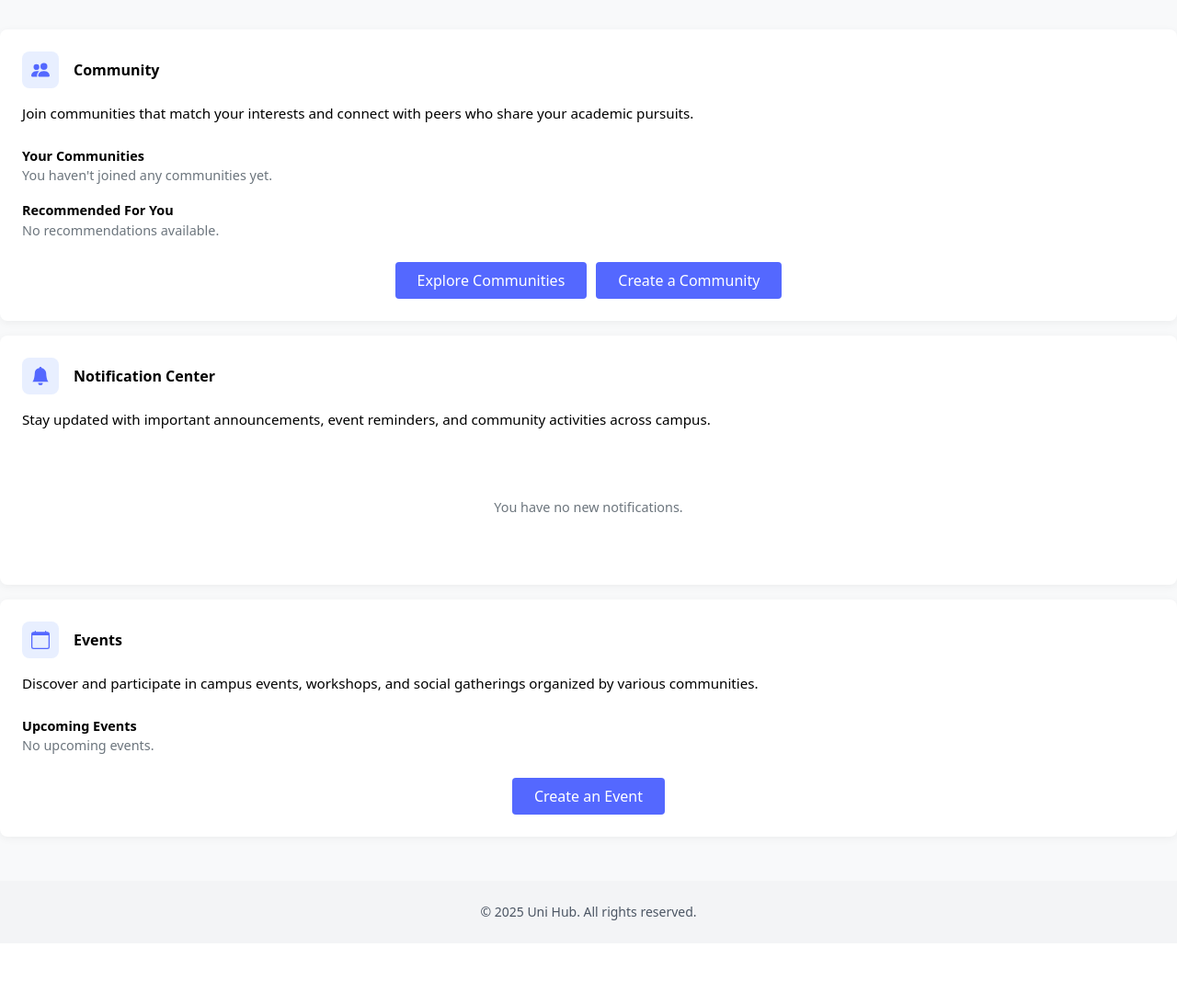
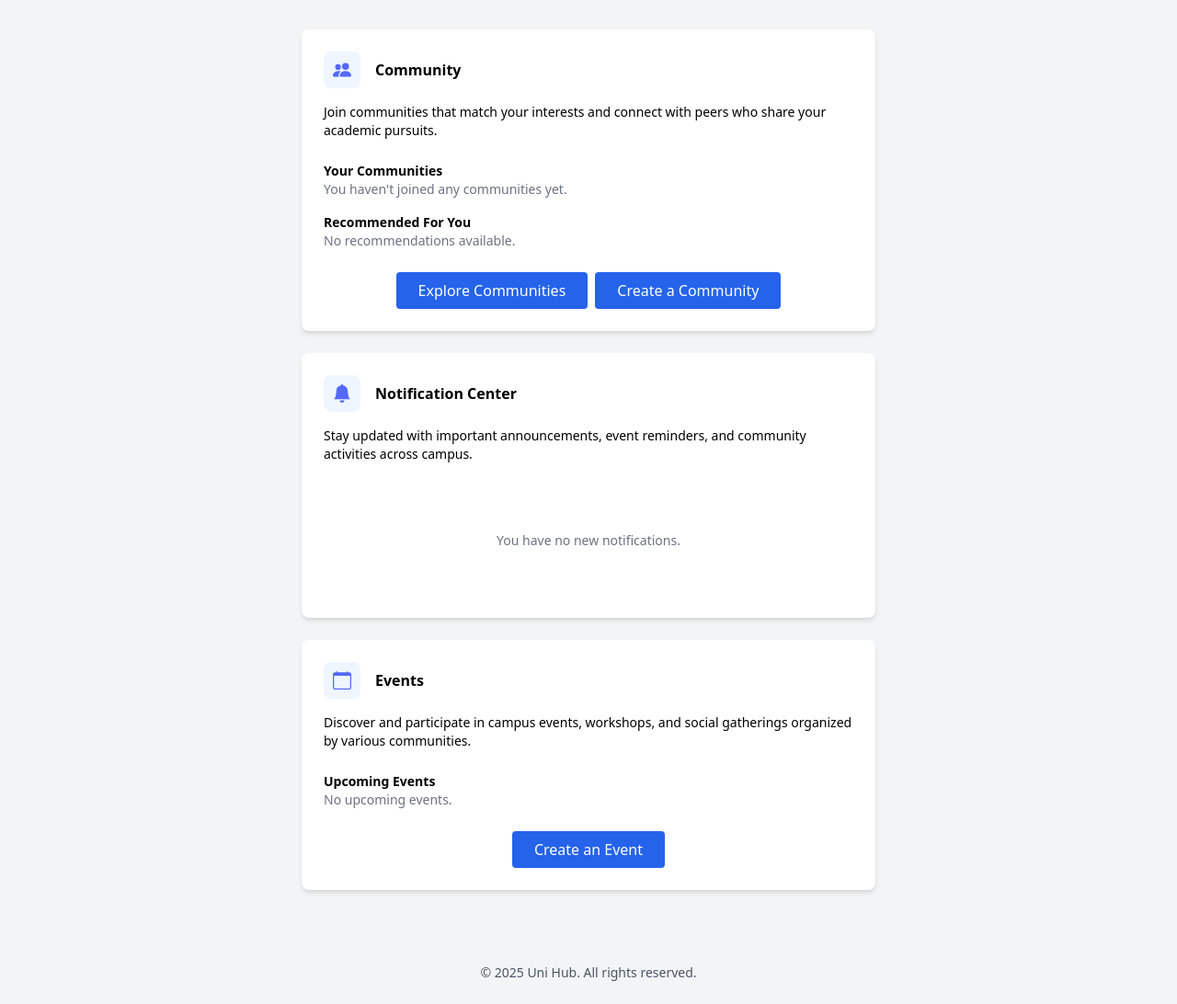
Before and after one commit to Strizzy066/uni-hub, a Django app: page /dashboard/ in a window 1280 px wide. Shown: the part 80-1172 px from the top of the page at 92% size. Before the commit the page ends 1081 px from the top, so only its background shows below. Run offline with Django 5.2, Linux system fonts and the light colour scheme; the visitor is signed in with stand-in values (Sample User, id 1); style sheets or scripts are compiled from the project's sources.

Commit message:
update dashboard template (#21)

```diff
--- a/core/templates/core/dashboard.html
+++ b/core/templates/core/dashboard.html
@@ -4,36 +4,41 @@
 {% block title %}Dashboard - Uni Hub{% endblock %}
 
 {% block content %}
-<div style="background-color: #f8f9fa; min-height: 90vh; padding: 2rem 0;">
-  <div class="container">
-    <div class="row">
+<div class="bg-gray-100 min-h-screen py-8">
+  <div class="container mx-auto px-4">
+    <div class="flex flex-col items-center">
       <!-- Community Box -->
-      <div class="col-md-4 mb-4">
-        <div style="background-color: white; border-radius: 8px; box-shadow: 0 2px 10px rgba(0,0,0,0.05); padding: 1.5rem; height: 100%;">
-          <div style="display: flex; align-items: center; margin-bottom: 1rem;">
-            <div style="background-color: #e8efff; width: 40px; height: 40px; border-radius: 8px; display: flex; justify-content: center; align-items: center; margin-right: 1rem;">
+      <div class="w-full lg:w-2/3 xl:w-1/2 mb-6">
+        <div class="bg-white rounded-lg shadow-md p-6 h-full">
+          <div class="flex items-center mb-4">
+            <div class="bg-blue-50 w-10 h-10 rounded-lg flex justify-center items-center mr-4">
               <svg xmlns="http://www.w3.org/2000/svg" width="20" height="20" fill="#5468ff" viewBox="0 0 16 16">
-                <path d="M7 14s-1 0-1-1 1-4 5-4 5 3 5 4-1 1-1 1H7Zm4-6a3 3 0 1 0 0-6 3 3 0 0 0 0 6Zm-5.784 6A2.238 2.238 0 0 1 5 13c0-1.355.68-2.75 1.936-3.72A6.325 6.325 0 0 0 5 9c-4 0-5 3-5 4s1 1 1 1h4.216ZM4.5 8a2.5 2.5 0 1 0 0-5 2.5 2.5 0 0 0 0 5Z"/>
+                <path
+                  d="M7 14s-1 0-1-1 1-4 5-4 5 3 5 4-1 1-1 1H7Zm4-6a3 3 0 1 0 0-6 3 3 0 0 0 0 6Zm-5.784 6A2.238 2.238 0 0 1 5 13c0-1.355.68-2.75 1.936-3.72A6.325 6.325 0 0 0 5 9c-4 0-5 3-5 4s1 1 1 1h4.216ZM4.5 8a2.5 2.5 0 1 0 0-5 2.5 2.5 0 0 0 0 5Z" />
               </svg>
             </div>
-            <h5 style="margin: 0; font-weight: 600;">Community</h5>
+            <h5 class="m-0 font-semibold">Community</h5>
           </div>
 
           <div>
-            <p style="font-size: 0.95rem; margin-bottom: 1.5rem;">
+            <p class="text-sm mb-6">
               Join communities that match your interests and connect with peers who share your academic pursuits.
             </p>
 
             <div>
-              <h6 style="font-weight: 600; font-size: 0.9rem;">Your Communities</h6>
-              <p style="color: #6c757d; font-size: 0.9rem;">You haven't joined any communities yet.</p>
+              <h6 class="font-semibold text-sm">Your Communities</h6>
+              <p class="text-gray-500 text-sm">You haven't joined any communities yet.</p>
 
-              <h6 style="font-weight: 600; font-size: 0.9rem; margin-top: 1rem;">Recommended For You</h6>
-              <p style="color: #6c757d; font-size: 0.9rem;">No recommendations available.</p>
+              <h6 class="font-semibold text-sm mt-4">Recommended For You</h6>
+              <p class="text-gray-500 text-sm">No recommendations available.</p>
 
-              <div style="text-align: center; margin-top: 1.5rem; display: flex; justify-content: center; gap: 10px;">
-                <a href="#" style="display: inline-block; background-color: #5468ff; color: white; text-decoration: none; padding: 0.5rem 1.5rem; border-radius: 4px; font-weight: 500;">Explore Communities</a>
-                <a href="#" style="display: inline-block; background-color: #5468ff; color: white; text-decoration: none; padding: 0.5rem 1.5rem; border-radius: 4px; font-weight: 500;">Create a Community</a>
+              <div class="text-center mt-6 flex justify-center gap-2">
+                <a href="#"
+                  class="inline-block bg-blue-600 text-white py-2 px-6 rounded font-medium hover:bg-blue-700 transition">Explore
+                  Communities</a>
+                <a href="#"
+                  class="inline-block bg-blue-600 text-white py-2 px-6 rounded font-medium hover:bg-blue-700 transition">Create
+                  a Community</a>
               </div>
             </div>
           </div>
@@ -41,52 +46,57 @@
       </div>
 
       <!-- Notification Center Box -->
-      <div class="col-md-4 mb-4">
-        <div style="background-color: white; border-radius: 8px; box-shadow: 0 2px 10px rgba(0,0,0,0.05); padding: 1.5rem; height: 100%;">
-          <div style="display: flex; align-items: center; margin-bottom: 1rem;">
-            <div style="background-color: #e8efff; width: 40px; height: 40px; border-radius: 8px; display: flex; justify-content: center; align-items: center; margin-right: 1rem;">
+      <div class="w-full lg:w-2/3 xl:w-1/2 mb-6">
+        <div class="bg-white rounded-lg shadow-md p-6 h-full">
+          <div class="flex items-center mb-4">
+            <div class="bg-blue-50 w-10 h-10 rounded-lg flex justify-center items-center mr-4">
               <svg xmlns="http://www.w3.org/2000/svg" width="20" height="20" fill="#5468ff" viewBox="0 0 16 16">
-                <path d="M8 16a2 2 0 0 0 2-2H6a2 2 0 0 0 2 2zm.995-14.901a1 1 0 1 0-1.99 0A5.002 5.002 0 0 0 3 6c0 1.098-.5 6-2 7h14c-1.5-1-2-5.902-2-7 0-2.42-1.72-4.44-4.005-4.901z"/>
+                <path
+                  d="M8 16a2 2 0 0 0 2-2H6a2 2 0 0 0 2 2zm.995-14.901a1 1 0 1 0-1.99 0A5.002 5.002 0 0 0 3 6c0 1.098-.5 6-2 7h14c-1.5-1-2-5.902-2-7 0-2.42-1.72-4.44-4.005-4.901z" />
               </svg>
             </div>
-            <h5 style="margin: 0; font-weight: 600;">Notification Center</h5>
+            <h5 class="m-0 font-semibold">Notification Center</h5>
           </div>
 
           <div>
-            <p style="font-size: 0.95rem; margin-bottom: 1.5rem;">
+            <p class="text-sm mb-6">
               Stay updated with important announcements, event reminders, and community activities across campus.
             </p>
 
-            <div style="display: flex; justify-content: center; align-items: center; min-height: 120px;">
-              <p style="color: #6c757d; font-size: 0.9rem;">You have no new notifications.</p>
+            <div class="flex justify-center items-center min-h-[120px]">
+              <p class="text-gray-500 text-sm">You have no new notifications.</p>
             </div>
           </div>
         </div>
       </div>
 
       <!-- Events Box -->
-      <div class="col-md-4 mb-4">
-        <div style="background-color: white; border-radius: 8px; box-shadow: 0 2px 10px rgba(0,0,0,0.05); padding: 1.5rem; height: 100%;">
-          <div style="display: flex; align-items: center; margin-bottom: 1rem;">
-            <div style="background-color: #e8efff; width: 40px; height: 40px; border-radius: 8px; display: flex; justify-content: center; align-items: center; margin-right: 1rem;">
+      <div class="w-full lg:w-2/3 xl:w-1/2 mb-6">
+        <div class="bg-white rounded-lg shadow-md p-6 h-full">
+          <div class="flex items-center mb-4">
+            <div class="bg-blue-50 w-10 h-10 rounded-lg flex justify-center items-center mr-4">
               <svg xmlns="http://www.w3.org/2000/svg" width="20" height="20" fill="#5468ff" viewBox="0 0 16 16">
-                <path d="M3.5 0a.5.5 0 0 1 .5.5V1h8V.5a.5.5 0 0 1 1 0V1h1a2 2 0 0 1 2 2v11a2 2 0 0 1-2 2H2a2 2 0 0 1-2-2V3a2 2 0 0 1 2-2h1V.5a.5.5 0 0 1 .5-.5zM1 4v10a1 1 0 0 0 1 1h12a1 1 0 0 0 1-1V4H1z"/>
+                <path
+                  d="M3.5 0a.5.5 0 0 1 .5.5V1h8V.5a.5.5 0 0 1 1 0V1h1a2 2 0 0 1 2 2v11a2 2 0 0 1-2 2H2a2 2 0 0 1-2-2V3a2 2 0 0 1 2-2h1V.5a.5.5 0 0 1 .5-.5zM1 4v10a1 1 0 0 0 1 1h12a1 1 0 0 0 1-1V4H1z" />
               </svg>
             </div>
-            <h5 style="margin: 0; font-weight: 600;">Events</h5>
+            <h5 class="m-0 font-semibold">Events</h5>
           </div>
 
           <div>
-            <p style="font-size: 0.95rem; margin-bottom: 1.5rem;">
-              Discover and participate in campus events, workshops, and social gatherings organized by various communities.
+            <p class="text-sm mb-6">
+              Discover and participate in campus events, workshops, and social gatherings organized by various
+              communities.
             </p>
 
             <div>
-              <h6 style="font-weight: 600; font-size: 0.9rem;">Upcoming Events</h6>
-              <p style="color: #6c757d; font-size: 0.9rem;">No upcoming events.</p>
+              <h6 class="font-semibold text-sm">Upcoming Events</h6>
+              <p class="text-gray-500 text-sm">No upcoming events.</p>
 
-              <div style="text-align: center; margin-top: 1.5rem;">
-                <a href="#" style="display: inline-block; background-color: #5468ff; color: white; text-decoration: none; padding: 0.5rem 1.5rem; border-radius: 4px; font-weight: 500;">Create an Event</a>
+              <div class="text-center mt-6">
+                <a href="#"
+                  class="inline-block bg-blue-600 text-white py-2 px-6 rounded font-medium hover:bg-blue-700 transition">Create
+                  an Event</a>
               </div>
             </div>
           </div>
--- a/core/urls.py
+++ b/core/urls.py
@@ -1,7 +1,6 @@
 from django.urls import path, include
 from . import views
 from rest_framework.routers import DefaultRouter
-from django.contrib.auth import views as auth_views
 
 # Create a router for viewsets
 router = DefaultRouter()
```
